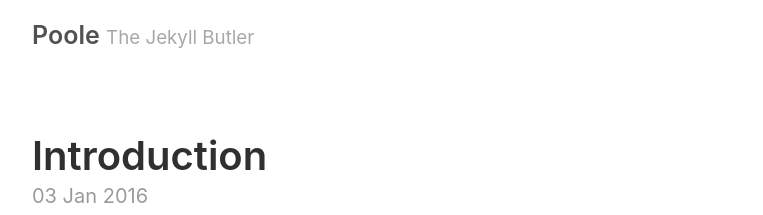
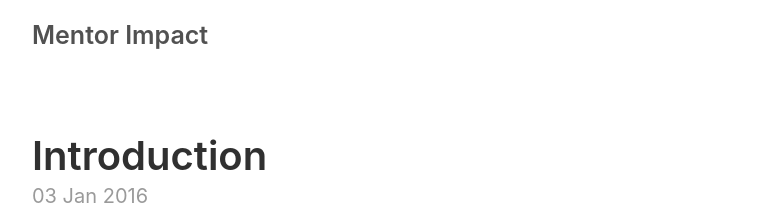
Before and after one commit to sourceinstitute/peerlearningguide, a Jekyll site: the page built from index.html, in a window 1280 px wide. Shown: the top 215 px of the page, without its empty margins (258-1021 px from the left). Built offline with Jekyll 4.4.1, drawn with Linux system fonts in a browser that asks for light colours; the list of posts is cut into pages by our own code.

Commit message:
configured

```diff
--- a/_config.yml
+++ b/_config.yml
@@ -2,9 +2,9 @@
 permalink:           pretty
 
 # Setup
-title:               Poole
-tagline:             The Jekyll Butler
-url:                 http://getpoole.com
+title:               Mentor Impact
+tagline:
+url:                 http://salimvirani.com/mentorimpact
 paginate:            1
 baseurl:             ""
 
@@ -17,9 +17,9 @@ sass:
 
 # About/contact
 author:
-  name:              Mark Otto
-  url:               https://twitter.com/mdo
-  email:             markdotto@gmail.com
+  name:              Salim Virani
+  url:               https://twitter.com/saintsal
+  email:             smile@saintsal.com
 
 # Custom vars
 version:             2.0.0
```
